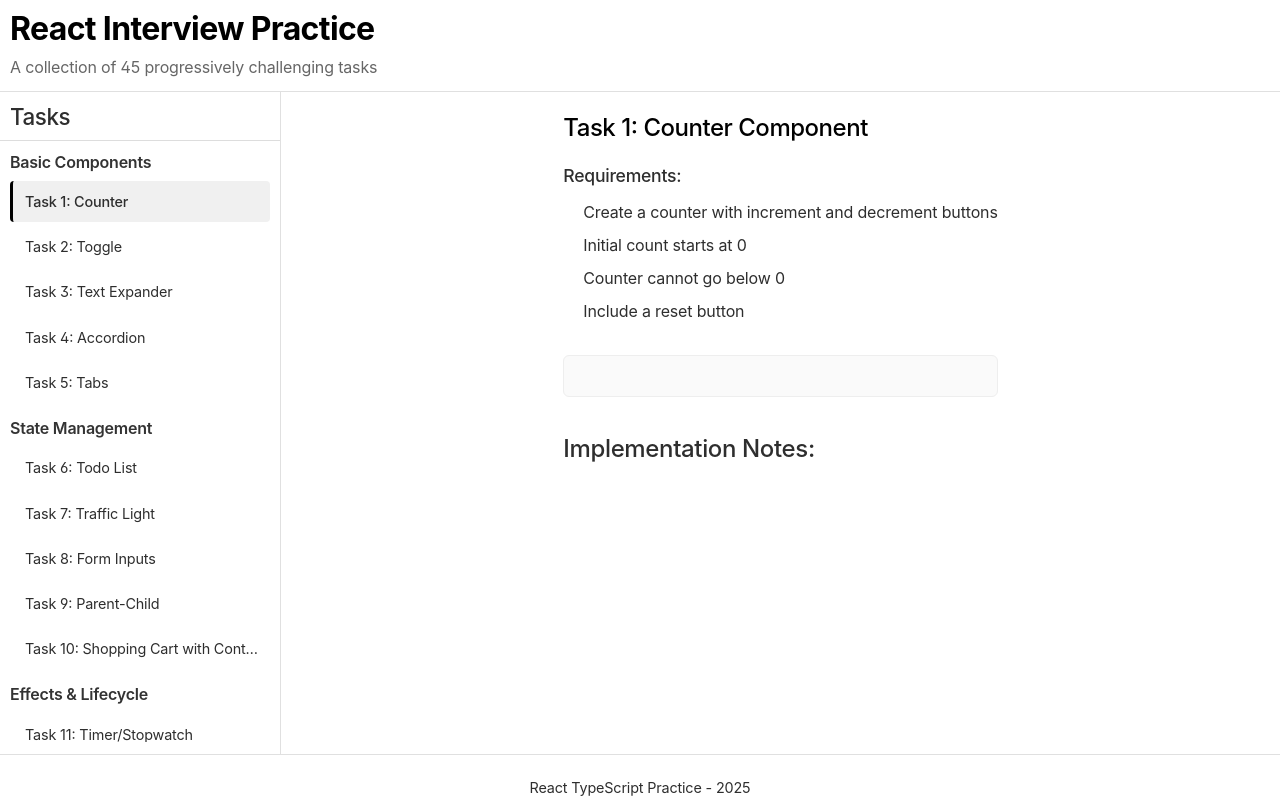
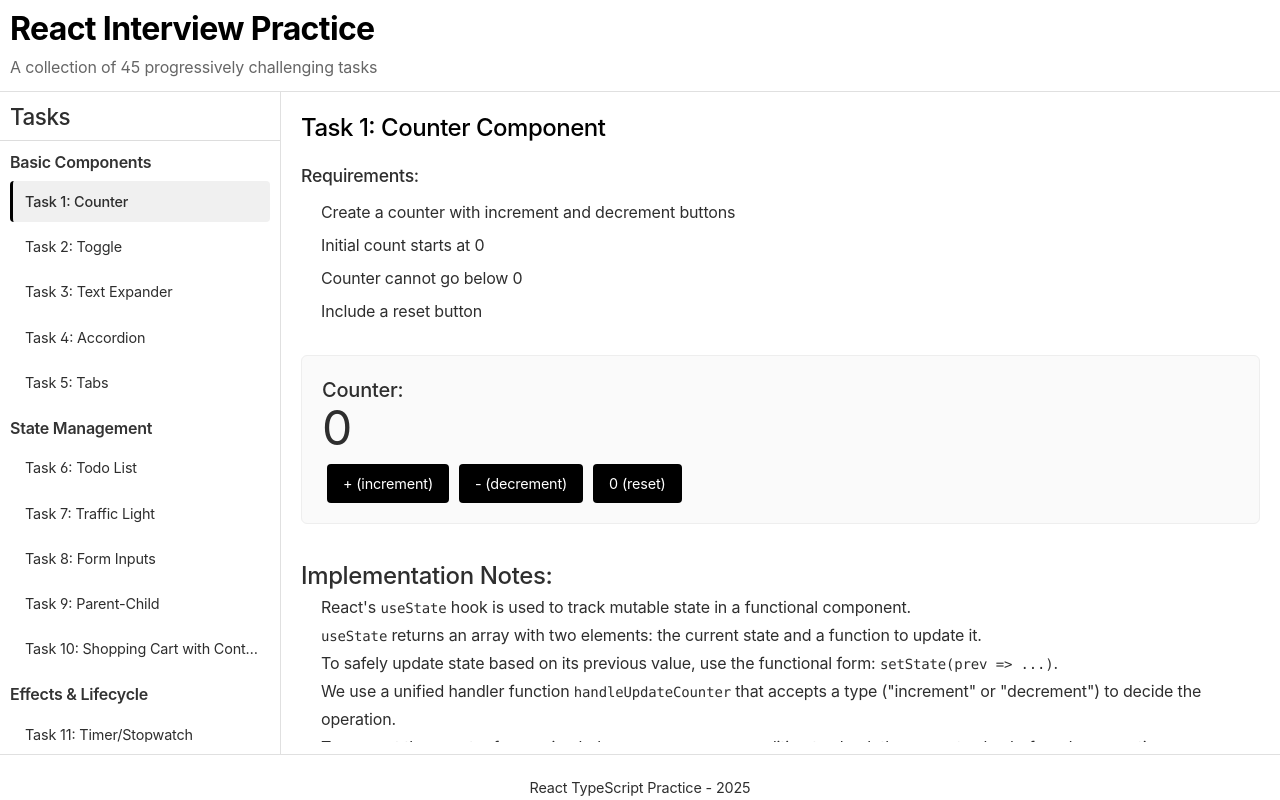
Before and after one commit to SanjoyPator1/WebDevLearning, a React (Vite) app in the folder set-01-frontend-focused/: page / in a window 1280 px wide. Both pictures are taken after a click on the item "Task 1: Counter". Built offline with nearby package versions, Linux system fonts and the light colour scheme.

Commit message:
react: Task 01 - counter done

```diff
--- a/set-01-frontend-focused/src/tasks/Task01_Counter/Counter.tsx
+++ b/set-01-frontend-focused/src/tasks/Task01_Counter/Counter.tsx
@@ -1,4 +1,22 @@
+import { useState } from "react";
+
 function Counter() {
+  const [counter, setCounter] = useState(0);
+
+  const handleUpdateCounter = (type: "increment" | "decrement") => {
+    // for accurate previous value use prev
+    // for better code use guard clause
+    setCounter((prev) => {
+      if (type === "increment") return prev + 1;
+      return prev > 0 ? prev - 1 : 0;
+    });
+    // used ternary for simpler and readable code
+  };
+
+  const handleReset = () => {
+    setCounter(0);
+  };
+
   return (
     <div className="task-container">
       <h2>Task 1: Counter Component</h2>
@@ -13,12 +31,50 @@ function Counter() {
         </ul>
       </div>
 
-      <div className="implementation">{/* Implementation goes here */}</div>
+      <div className="implementation flex flex-col gap-3">
+        <div className="">
+          <h4>Counter:</h4>
+          <p className="text-5xl">{counter}</p>
+        </div>
+        <div className="flex ">
+          <button onClick={() => handleUpdateCounter("increment")}>
+            + (increment)
+          </button>
+          <button onClick={() => handleUpdateCounter("decrement")}>
+            - (decrement)
+          </button>
+          <button onClick={handleReset}>0 (reset)</button>
+        </div>
+      </div>
 
       <div className="task-notes">
         <h3>Implementation Notes:</h3>
         <ul>
-          <li></li>
+          <li>
+            React's <code>useState</code> hook is used to track mutable state in
+            a functional component.
+          </li>
+          <li>
+            <code>useState</code> returns an array with two elements: the
+            current state and a function to update it.
+          </li>
+          <li>
+            To safely update state based on its previous value, use the
+            functional form: <code>{`setState(prev => ...)`}</code>.
+          </li>
+          <li>
+            We use a unified handler function <code>handleUpdateCounter</code>{" "}
+            that accepts a type ("increment" or "decrement") to decide the
+            operation.
+          </li>
+          <li>
+            To prevent the counter from going below zero, we use a condition to
+            check the current value before decrementing.
+          </li>
+          <li>
+            Added a <code>Reset</code> button to return the counter to its
+            initial state (0).
+          </li>
         </ul>
       </div>
     </div>
```
